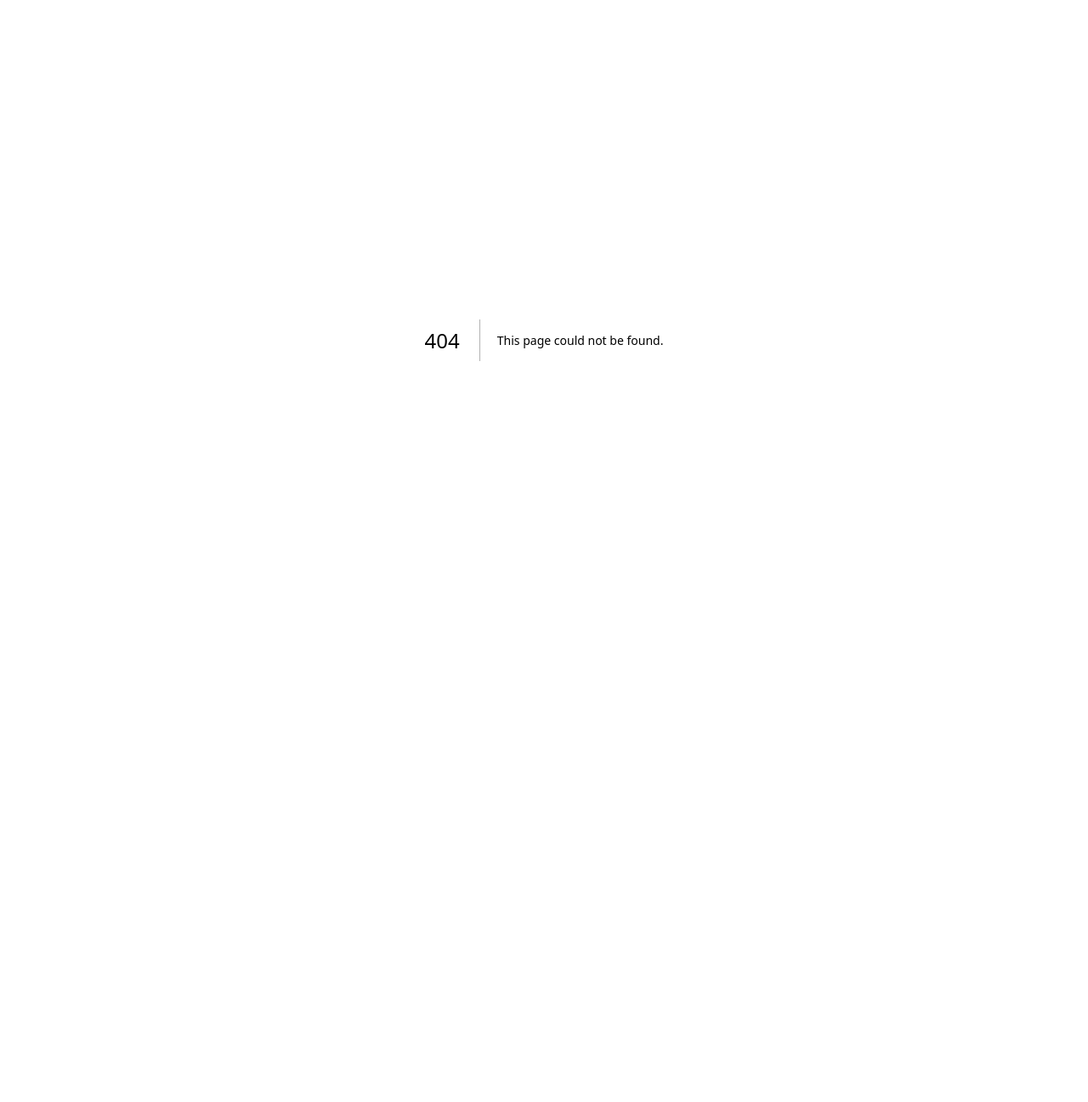
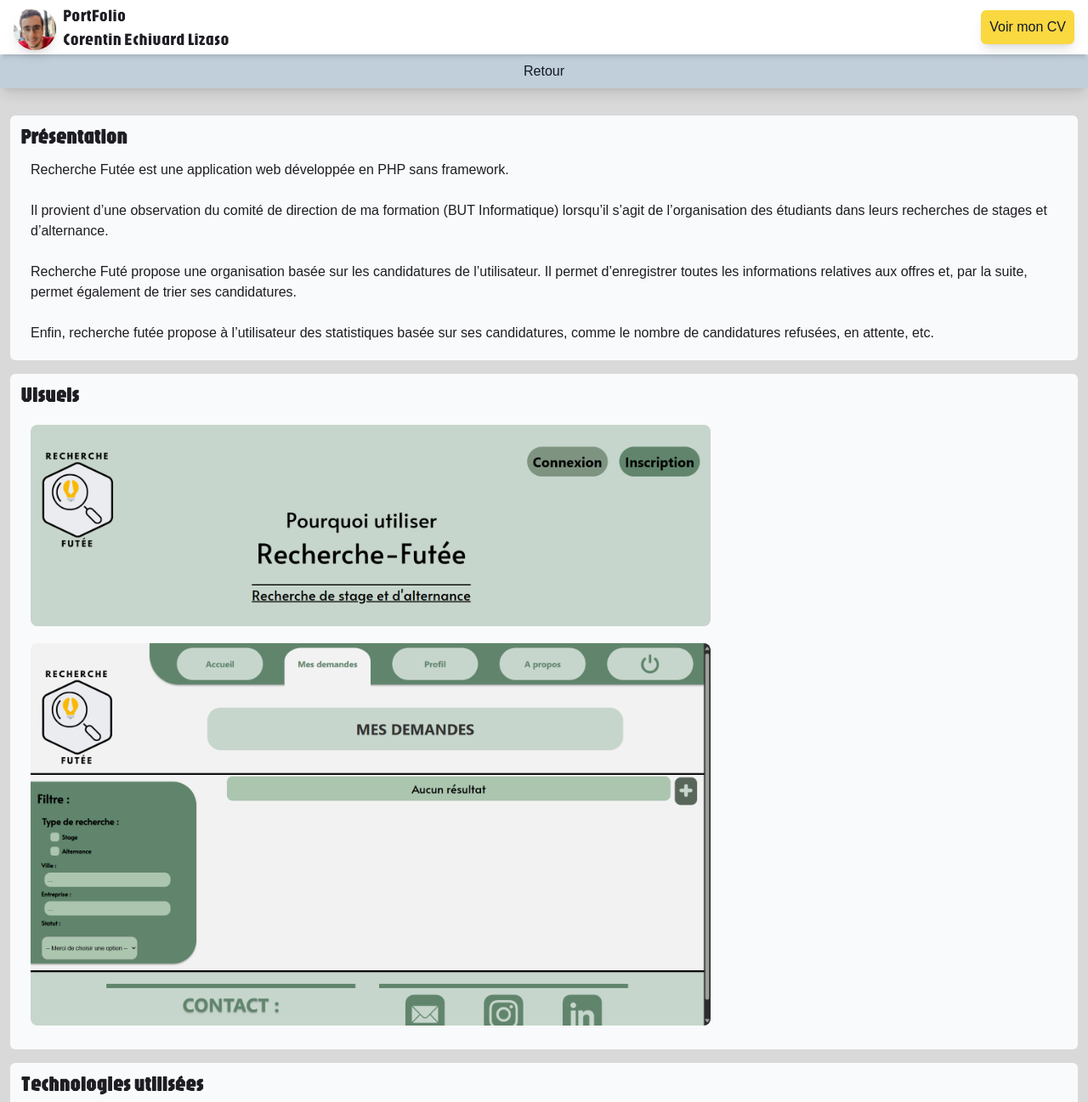
Before and after one commit to KyNoxal/PortFolio, a Next.js app: page /mes-projets/recherche-futee in a window 1280 px wide. Before the commit this address had no page. Shown: the top 1297 px of the page at 85% size. Before the commit the page ends 800 px from the top, so only its background shows below. Built offline with nearby package versions, Linux system fonts and the light colour scheme.

Commit message:
Projet Recherche futée
Ajout de la page du projet Rercherche futée

```diff
--- a/src/app/mes-projets/page.tsx
+++ b/src/app/mes-projets/page.tsx
@@ -34,6 +34,7 @@ export default function Accueil() {
                         </div>
                     </div>
                 }
+                href="/mes-projets/recherche-futee"
             />
 
             <Card
--- /dev/null
+++ b/src/app/mes-projets/recherche-futee/page.tsx
@@ -0,0 +1,94 @@
+import Card from "@/components/card";
+import Header from "@/components/header";
+import BackButton from "@/components/return-button";
+import Image from "next/image";
+
+export default function RechercheFutee() {
+    return (
+        <main className="mb-4 bg-wheat w-full justify-center min-h-screen">
+            <Header />
+            <BackButton />
+            <Card
+                title="Présentation"
+                nodes={
+                    <div>
+                        <p>Recherche Futée est une application web développée en PHP sans framework.</p>
+                        <br></br>
+                        <p>Il provient d’une observation du comité de direction de ma formation (BUT Informatique) lorsqu’il s’agit de l’organisation des étudiants dans leurs recherches de stages et d’alternance.</p>
+                        <br></br>
+                        <p>Recherche Futé propose une organisation basée sur les candidatures de l’utilisateur. Il permet d’enregistrer toutes les informations relatives aux offres et, par la suite, permet également de trier ses candidatures.</p>
+                        <br></br>
+                        <p>Enfin, recherche futée propose à l’utilisateur des statistiques basée sur ses candidatures, comme le nombre de candidatures refusées, en attente, etc.</p>
+                    </div>
+                }
+            />
+            <Card
+                title="Visuels"
+                nodes={
+                    <div className="flex flex-col justify-center my-5 space-y-5">
+                        <Image src={"/Recherche Futée page principale.png"} height={800} width={800} alt="Recherche Futée page principale" className="rounded-lg"/>
+                        <Image src={"/Recherche Futée page demandes.png"} height={800} width={800} alt="Recherche Futée page demandes" className="rounded-lg"/>
+                    </div>
+                }
+            />
+            <Card
+                title="Technologies utilisées"
+                nodes={
+                    <div>
+                        <ul className="list-disc ml-4">
+                            <li>
+                                MySQL
+                                <ul className="list-disc ml-4">
+                                    <li>Base de données</li>
+                                </ul>
+                            </li>
+                            <li>
+                                HTML et Tailwind CSS
+                                <ul className="list-disc ml-4">
+                                    <li>Style et structures des pages web de l’application</li>
+                                </ul>
+                            </li>
+                            <li>
+                                PHP
+                                <ul className="list-disc ml-4">
+                                    <li>Partie backend du site</li>
+                                </ul>
+                            </li>
+                        </ul>
+                    </div>
+                }
+            />
+            <Card
+                title="Notions utilisées"
+                nodes={
+                    <div>
+                        <p>Ce projet a été mené en équipe de 5 personnes dans le cadre de la fin de deuxième année de mon BUT Informatique</p>
+                        <br></br>
+                        <p>Il a donc pour but de valider le troisième semestre de l’année du BUT Informatique en vérifiant la bonne application des notions si-dessous :</p>
+                        <ul className="list-disc ml-4">
+                            <li>Conduite de projet</li>
+                            <li>Travaille en équipe</li>
+                            <li>Maintenabilité du code</li>
+                            <li>Mise en pratique du langage PHP nouvellement appris</li>
+                            <li>
+                                Mise en pratique des bonnes conduites du web
+                                <ul className="list-disc ml-4">
+                                    <li>Sécurités (Hachage des mots de passe et critères)</li>
+                                    <li>Design et conception (style ergonomique et adapté aux différents appareils et taille d'écran)</li>
+                                    <li>Optimisation des performances</li>
+                                </ul>
+                            </li>
+                            <li>Qualité de livraison du projet
+                                <ul className="list-disc ml-4">
+                                    <li>Documentation</li>
+                                    <li>Remise du produit finale</li>
+                                    <li>Démonstration finale</li>
+                                </ul>
+                            </li>
+                        </ul>
+                    </div>
+                }
+            />
+        </main>
+    )
+};
```
